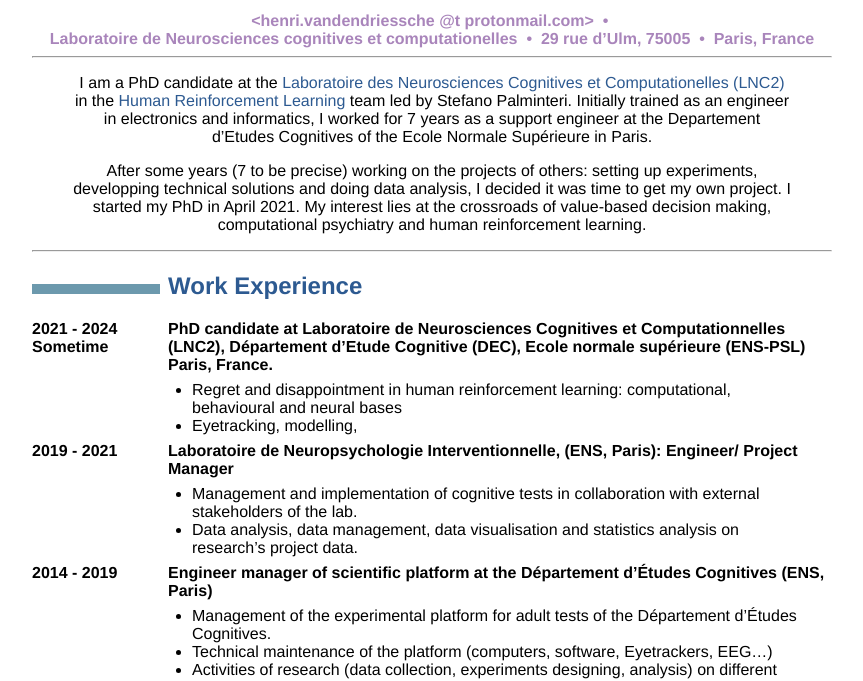
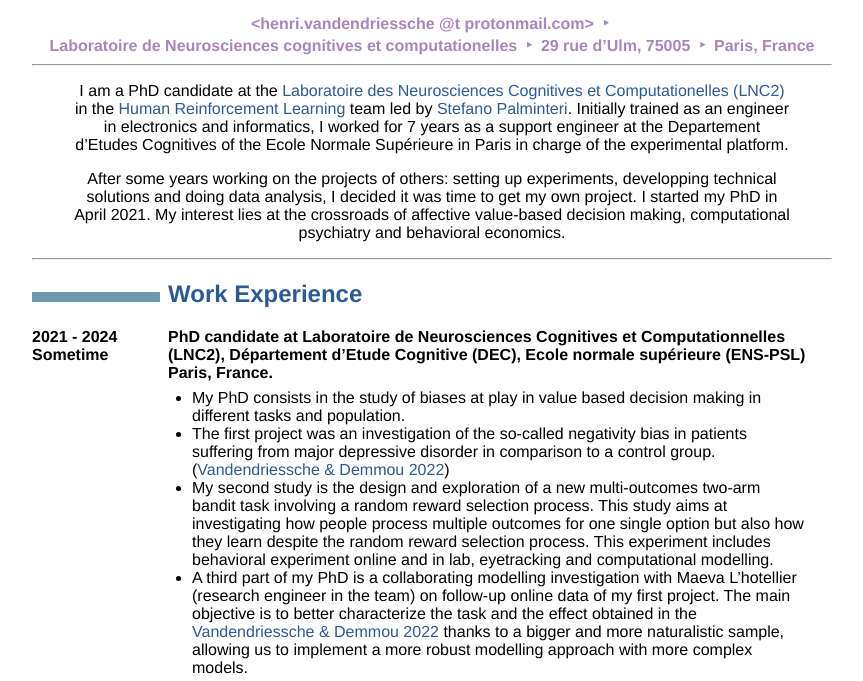
Before and after one commit to HenriVDD/henrivdd.github.io, a plain HTML site: page cv.html in a window 1280 px wide. Shown: the part 114-795 px from the top of the page, without its empty margins (208-1071 px from the left). Drawn offline with Linux system fonts and the light colour scheme.

Commit message:
devellopment on the phd project

```diff
--- a/cv.html
+++ b/cv.html
@@ -25,10 +25,10 @@
 </ul>
 <hr />
 <blockquote>
-<p>I am a PhD candidate at the <a href="httpshttps://lnc2.dec.ens.fr/fr">Laboratoire des Neurosciences Cognitives et Computationelles (LNC2)</a> in the <a href="https://lnc2.dec.ens.fr/fr/human-reinforcement-learning">Human Reinforcement Learning</a> team led by Stefano Palminteri. Initially trained as an engineer in electronics and informatics, I worked for 7 years as a support engineer at the Departement d’Etudes Cognitives of the Ecole Normale Supérieure in Paris.</p>
+<p>I am a PhD candidate at the <a href="httpshttps://lnc2.dec.ens.fr/fr">Laboratoire des Neurosciences Cognitives et Computationelles (LNC2)</a> in the <a href="https://lnc2.dec.ens.fr/fr/human-reinforcement-learning">Human Reinforcement Learning</a> team led by <a href="https://sites.google.com/site/stefanopalminteri/home">Stefano Palminteri</a>. Initially trained as an engineer in electronics and informatics, I worked for 7 years as a support engineer at the Departement d’Etudes Cognitives of the Ecole Normale Supérieure in Paris in charge of the experimental platform.</p>
 </blockquote>
 <blockquote>
-<p>After some years (7 to be precise) working on the projects of others: setting up experiments, developping technical solutions and doing data analysis, I decided it was time to get my own project. I started my PhD in April 2021. My interest lies at the crossroads of value-based decision making, computational psychiatry and human reinforcement learning.</p>
+<p>After some years working on the projects of others: setting up experiments, developping technical solutions and doing data analysis, I decided it was time to get my own project. I started my PhD in April 2021. My interest lies at the crossroads of affective value-based decision making, computational psychiatry and behavioral economics.</p>
 </blockquote>
 <hr />
 <h2 id="work-experience">Work Experience</h2>
@@ -36,8 +36,10 @@
 <dt><strong>2021 - 2024 Sometime</strong></dt>
 <dd><p><strong>PhD candidate at Laboratoire de Neurosciences Cognitives et Computationnelles (LNC2), Département d’Etude Cognitive (DEC), Ecole normale supérieure (ENS-PSL) Paris, France.</strong></p>
 <ul>
-<li>Regret and disappointment in human reinforcement learning: computational, behavioural and neural bases</li>
-<li>Eyetracking, modelling,</li>
+<li>My PhD consists in the study of biases at play in value based decision making in different tasks and population.</li>
+<li>The first project was an investigation of the so-called negativity bias in patients suffering from major depressive disorder in comparison to a control group. (<a href="https://doi.org/10.1017/s0033291722001593">Vandendriessche &amp; Demmou 2022</a>)</li>
+<li>My second study is the design and exploration of a new multi-outcomes two-arm bandit task involving a random reward selection process. This study aims at investigating how people process multiple outcomes for one single option but also how they learn despite the random reward selection process. This experiment includes behavioral experiment online and in lab, eyetracking and computational modelling.</li>
+<li>A third part of my PhD is a collaborating modelling investigation with Maeva L’hotellier (research engineer in the team) on follow-up online data of my first project. The main objective is to better characterize the task and the effect obtained in the <a href="https://doi.org/10.1017/s0033291722001593">Vandendriessche &amp; Demmou 2022</a> thanks to a bigger and more naturalistic sample, allowing us to implement a more robust modelling approach with more complex models.</li>
 </ul>
 </dd>
 <dt><strong>2019 - 2021</strong></dt>
@@ -82,8 +84,11 @@
 <dd><strong>Co-organisation of a workshop</strong>; Basic reinforcement learning modeling techniques at the international Symposium of “Biology of Behavior Change” (Kyoto, Japan).
 </dd>
 <dt><strong>2021-2023</strong></dt>
-<dd><p>**Teaching Assistant: <a href="https://docs.google.com/document/d/1m8o2R8hNs_0oHA9P_UCh26QHDonHgg9EmU1pFpaOykg/edit?usp=sharing">PROG 101 Introduction to Programming for Cognitive scientists</a>; Cogmaster, <a href="https://cogmaster.ens.psl.eu/en">Master of Cognitive Sciences</a>, ENS-PSL &amp; EHESS.</p>
+<dd><p>**Teaching Assistant: <a href="https://docs.google.com/document/d/1m8o2R8hNs_0oHA9P_UCh26QHDonHgg9EmU1pFpaOykg/edit?usp=sharing">PROG 101 Introduction to Programming for Cognitive scientists</a>; Cogmaster, <a href="https://cogmaster.ens.psl.eu/en">Master of Cognitive Sciences</a>, ENS-PSL &amp; EHESS (40 hrs/year).</p>
 <p>Teaching Python to master students with no prior experience in programming</p>
+</dd>
+<dt><strong>2022</strong></dt>
+<dd>Introduction to human reinforcement-learning: Cogmaster<a href="https://cogmaster.ens.psl.eu/en">Master of Cognitive Sciences</a>, ENS-PSL &amp; EHESS (2 hrs)
 </dd>
 </dl>
 <h2 id="publications">Publications</h2>
@@ -109,9 +114,9 @@
 </dl>
 <h2 id="skills">Skills</h2>
 <dl>
-<dt><strong>Programming and Nerd stuffs</strong></dt>
+<dt><strong>Programming and nerdy stuff</strong></dt>
 <dd><ul>
-<li>Python, R, Javascript &amp; html/css, Matlab</li>
+<li>Python, R, Javascript &amp; PHP + html/css, Matlab</li>
 <li>Linux (Debian, Ubuntu), bash, Database (MySQL,MariaDB)</li>
 </ul>
 </dd>
--- a/style.css
+++ b/style.css
@@ -101,7 +101,7 @@ h1 + ul > li {
     list-style-type: none;
 }
 h1 + ul > li:after {
-    content: "  \2022  ";
+    content: "  \2023  ";
 }
 h1 + ul > li:last-child:after {
     content: "";
```
Also changed, not shown: 1 other file.
